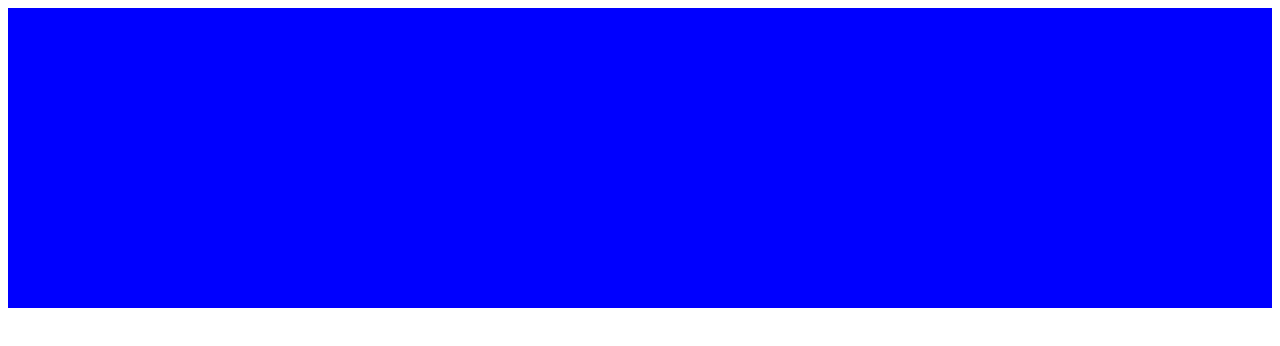
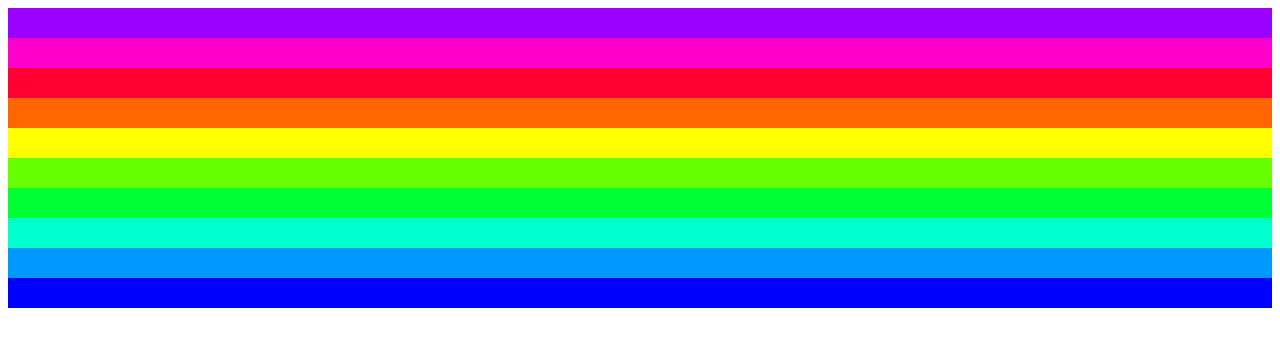
Before and after one commit to Jitgitbit/StyledWithMath, a plain HTML site: page for-loops/index.html in a window 1280 px wide. Drawn offline with Linux system fonts and the light colour scheme.

Commit message:
compiled Sass once more

```diff
--- a/for-loops/main.css
+++ b/for-loops/main.css
@@ -3,39 +3,39 @@
 }
 
 .ray:nth-child(1) {
-  background: blue;
+  background: #9900ff;
 }
 
 .ray:nth-child(2) {
-  background: blue;
+  background: #ff00cc;
 }
 
 .ray:nth-child(3) {
-  background: blue;
+  background: #ff0033;
 }
 
 .ray:nth-child(4) {
-  background: blue;
+  background: #ff6600;
 }
 
 .ray:nth-child(5) {
-  background: blue;
+  background: yellow;
 }
 
 .ray:nth-child(6) {
-  background: blue;
+  background: #66ff00;
 }
 
 .ray:nth-child(7) {
-  background: blue;
+  background: #00ff33;
 }
 
 .ray:nth-child(8) {
-  background: blue;
+  background: #00ffcc;
 }
 
 .ray:nth-child(9) {
-  background: blue;
+  background: #0099ff;
 }
 
 .ray:nth-child(10) {
```
